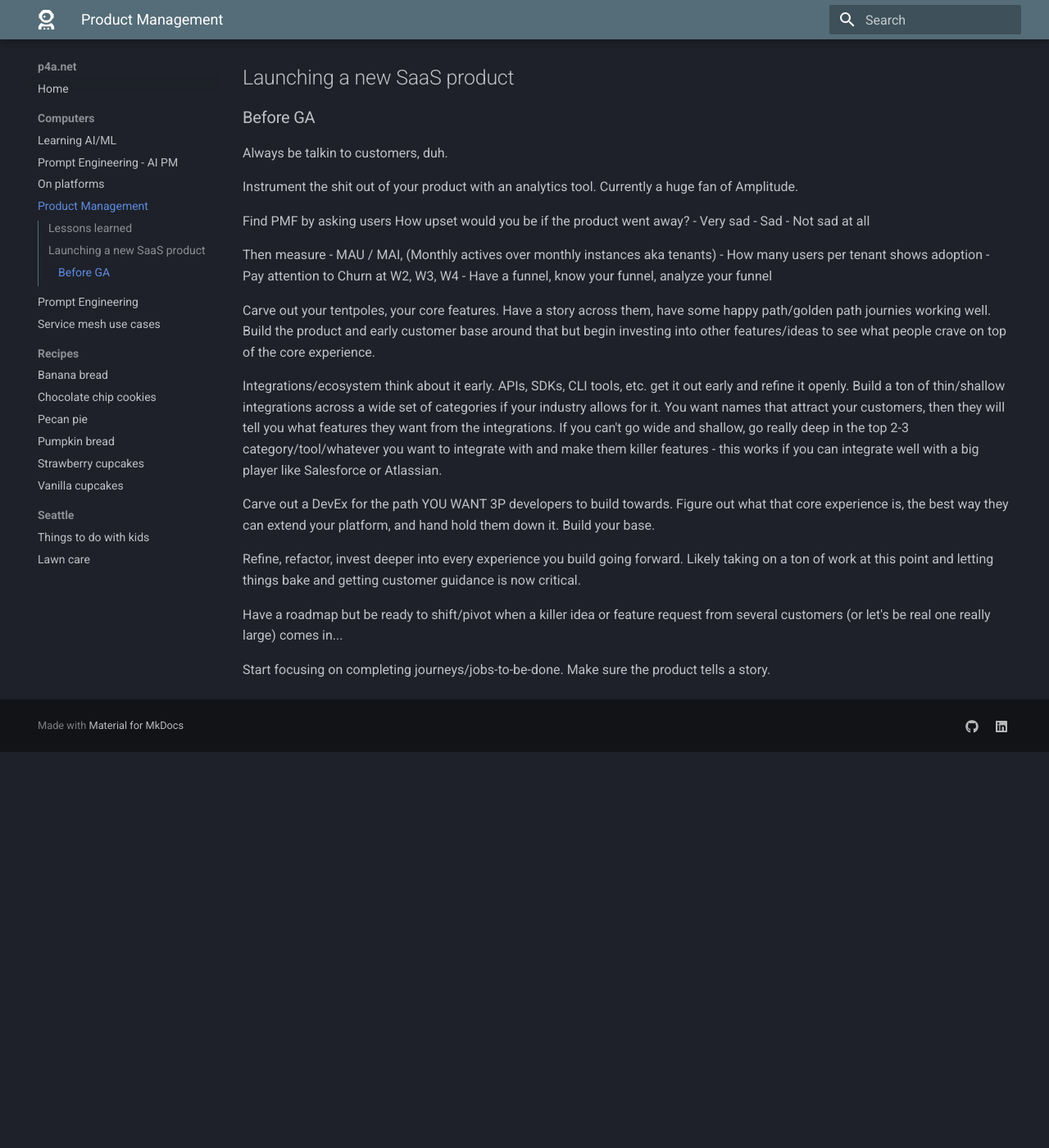
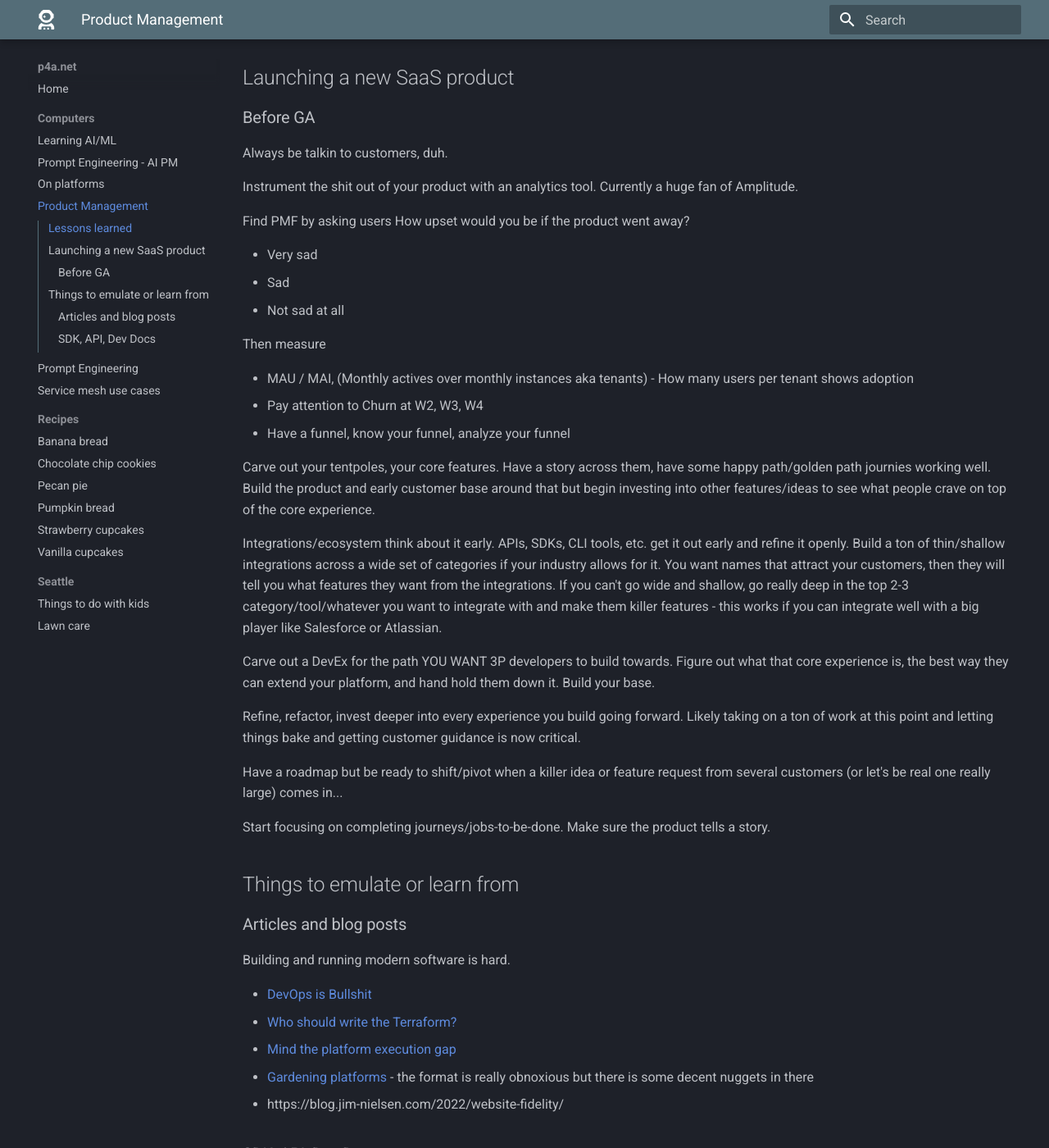
Before and after one commit to seajoshc/p4adotnet, an MkDocs documentation site: the page built from docs/computers/pm.md, in a window 1280 px wide and 1400 px high, scrolled down 514 px. Shown: the whole window at 82% size. Built offline with MkDocs 1.6.1 and Material for MkDocs 9.7.7, drawn with Linux system fonts in a browser that asks for light colours; before the commit the page ends 1431 px from its top, so only the background shows below that; some of the changed text lies outside the part shown.

Commit message:
Update pm.md

```diff
--- a/docs/computers/pm.md
+++ b/docs/computers/pm.md
@@ -21,11 +21,13 @@ Always be talkin to customers, duh.
 Instrument the shit out of your product with an analytics tool. Currently a huge fan of Amplitude.
 
 Find PMF by asking users How upset would you be if the product went away?
+
 - Very sad
 - Sad
 - Not sad at all
 
 Then measure
+
 - MAU / MAI, (Monthly actives over monthly instances aka tenants) - How many users per tenant shows adoption
 - Pay attention to Churn at W2, W3, W4
 - Have a funnel, know your funnel, analyze your funnel
@@ -41,3 +43,25 @@ Refine, refactor, invest deeper into every experience you build going forward. L
 Have a roadmap but be ready to shift/pivot when a killer idea or feature request from several customers (or let's be real one really large) comes in...
 
 Start focusing on completing journeys/jobs-to-be-done. Make sure the product tells a story.
+
+## Things to emulate or learn from
+
+### Articles and blog posts
+
+Building and running modern software is hard.
+
+- [DevOps is Bullshit](https://blog.massdriver.cloud/posts/devops-is-bullshit/)
+- [Who should write the Terraform?](https://zwischenzugs.com/2022/08/08/who-should-write-the-terraform/)
+- [Mind the platform execution gap](https://martinfowler.com/articles/platform-prerequisites.html)
+- [Gardening platforms](https://docs.google.com/presentation/d/1cY95dRixFho0pMIlrEFcGL_XKVy9vnE4NGOD6TQMj50/view#slide=id.p) - the format is really obnoxious but there is some decent nuggets in there
+- https://blog.jim-nielsen.com/2022/website-fidelity/
+
+### SDK, API, Dev Docs
+
+- https://news.ycombinator.com/item?id=32794330
+- https://tailwindcss.com/docs/installation
+- https://www.solidjs.com/tutorial/introduction_signals
+- https://www.postgresql.org/docs/current/index.html
+- https://docs.djangoproject.com/en/4.1/
+- https://learn.microsoft.com/en-us/dotnet/api/system.linq.enumerable.distinct?view=netcore-3.0
+- https://redis.io/commands/
```
